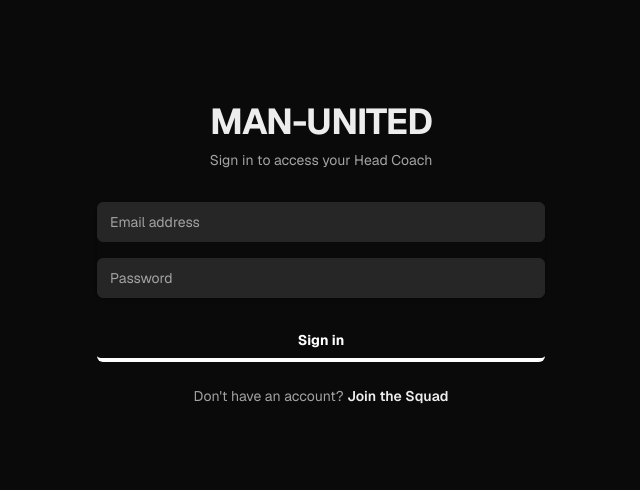
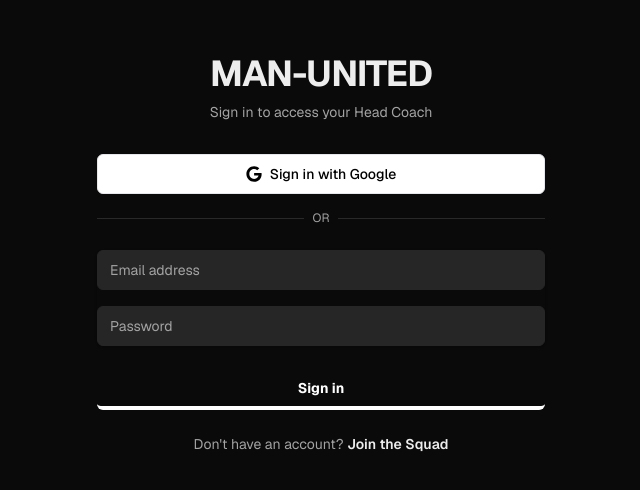
Before and after one commit to chojuninengu/man-united, a Next.js app: page /login in a window 1280 px wide. Shown: the part 146-636 px from the top of the page, without its empty margins (319-959 px from the left). Built offline with nearby package versions, Linux system fonts and the light colour scheme.

Commit message:
feat: Add GoogleButton component to login page with visual separator

```diff
--- a/src/app/(auth)/login/page.tsx
+++ b/src/app/(auth)/login/page.tsx
@@ -4,6 +4,7 @@
 import Link from 'next/link'
 import { Button } from '@/components/ui/Button'
 import { Input } from '@/components/ui/Input'
+import { GoogleButton } from '@/components/ui/GoogleButton'
 import { useAuthActions } from '@/hooks/useAuthActions'
 
 export default function LoginPage() {
@@ -29,6 +30,20 @@
                 </div>
 
                 <form className="mt-8 space-y-6" onSubmit={handleSubmit}>
+                    <div className="space-y-4">
+                        <GoogleButton />
+                        <div className="relative">
+                            <div className="absolute inset-0 flex items-center">
+                                <span className="w-full border-t border-muted-foreground/20" />
+                            </div>
+                            <div className="relative flex justify-center text-xs uppercase">
+                                <span className="bg-background px-2 text-muted-foreground">
+                                    Or
+                                </span>
+                            </div>
+                        </div>
+                    </div>
+
                     <div className="space-y-4 rounded-md shadow-sm">
                         <div>
                             <Input
```
